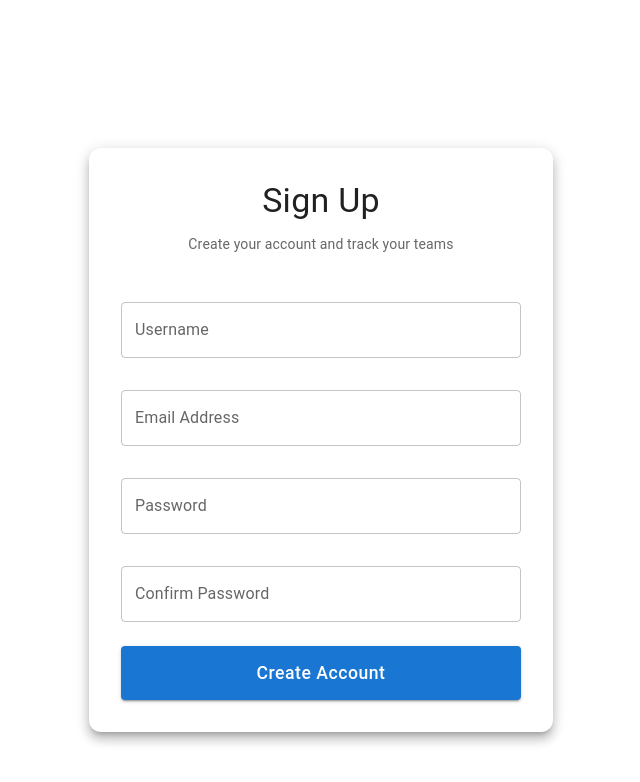
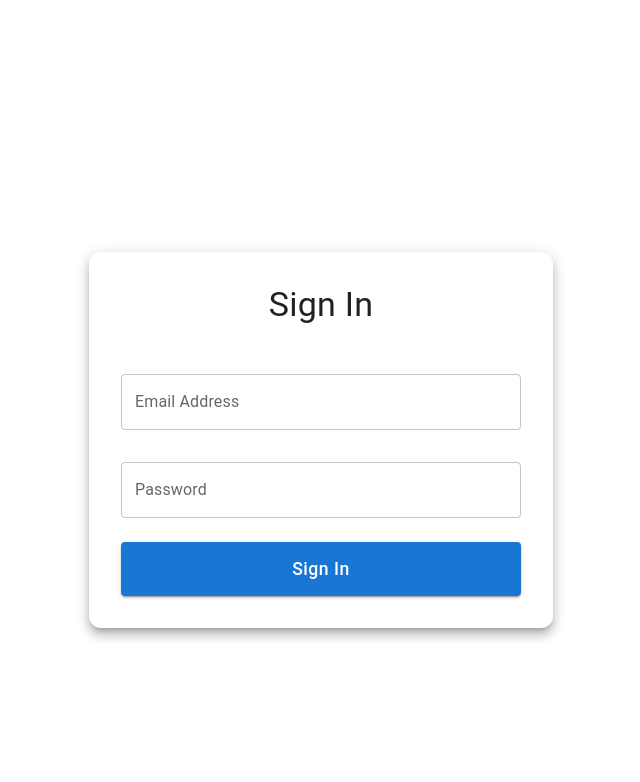
Before and after one commit to sportcoders/dynasty-mommy, a React (Vite) app in the folder frontend/: page /auth in a window 1280 px wide. Shown: the top 782 px of the page, without its empty margins (319-959 px from the left). Built offline with nearby package versions, Linux system fonts and the light colour scheme.

Commit message:
changed auth page component

```diff
--- a/frontend/src/pages/AuthPage.tsx
+++ b/frontend/src/pages/AuthPage.tsx
@@ -1,6 +1,5 @@
-import LoginForm from "@feature/auth/components/login";
-import SignUpForm from "@feature/auth/components/signup";
+import AuthHome from "@feature/auth/components/authHome";
 
 export function AuthPage() {
-    return <SignUpForm />
+    return <AuthHome />
 }
```
